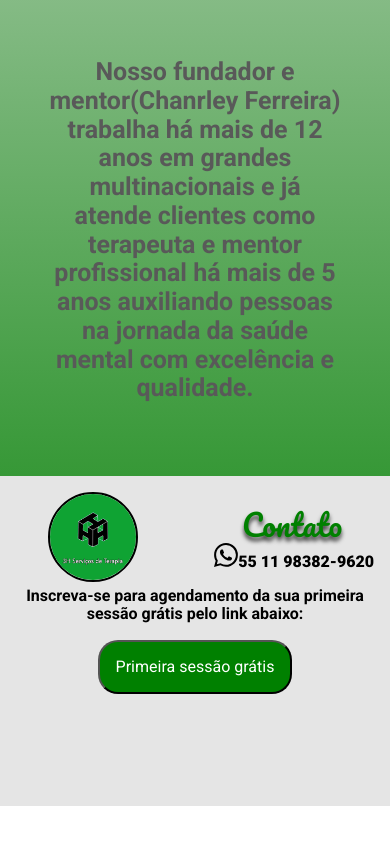
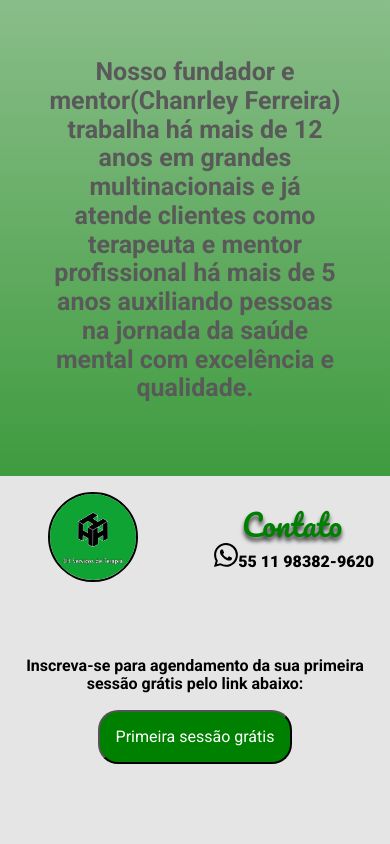
Before and after one commit to Thiagobezerrabarbosa/h3, a plain HTML site: page index.html in a window 390 px wide. Shown: the part 4504-5348 px from the top of the page. Before the commit the page ends 5310 px from the top, so only its background shows below. Drawn offline with Linux system fonts and the light colour scheme.

Commit message:
Add files via upload

```diff
--- a/css/footer.css
+++ b/css/footer.css
@@ -95,4 +95,8 @@
     .rodape__item--peso {
         text-align: end;
     }
+
+    .rodape__descricao {
+        margin-top: 70px;
+    }
 }
```
